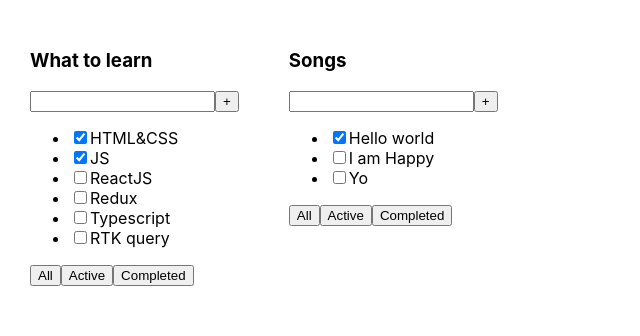
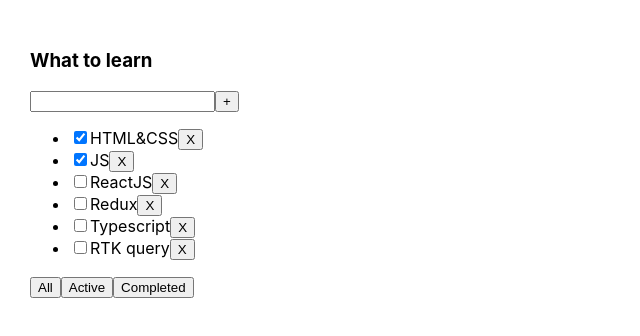
Before and after one commit to Maksimus39/practickTodolistPractic, a React (Create React App) app: page / in a window 1280 px wide. Shown: the top 336 px of the page, without its empty margins (0-640 px from the left). Built offline with nearby package versions, Linux system fonts and the light colour scheme.

Commit message:
lesson -2

```diff
--- a/src/App.tsx
+++ b/src/App.tsx
@@ -1,29 +1,54 @@
-import React from 'react';
+import React, {useState} from 'react';
 import './App.css';
 import {TaskType, Todolist} from "./Todolist";
 
+
+export type FilterValuesType = 'All' | 'Active' | 'Completed'
+
 function App() {
 
-    const tasks1: TaskType[] = [
+    const [tasks, setTasks] = useState<TaskType[]>([
         {id: 1, title: 'HTML&CSS', isDone: true},
         {id: 2, title: 'JS', isDone: true},
         {id: 3, title: 'ReactJS', isDone: false},
         {id: 4, title: 'Redux', isDone: false},
         {id: 5, title: 'Typescript', isDone: false},
         {id: 6, title: 'RTK query', isDone: false},
-    ]
+    ])
+    const [filter, setFilter] = useState<FilterValuesType>('All')
 
-    const tasks2: Array<TaskType> = [
-        { id: 1, title: 'Hello world', isDone: true },
-        { id: 2, title: 'I am Happy', isDone: false },
-        { id: 3, title: 'Yo', isDone: false },
-    ]
-    // const tasks2:TaskType[] = []
+    // filter box task
+    let tasksForTodolist = tasks
+    if (filter === 'Active') {
+        tasksForTodolist = tasks.filter(ts => ts.isDone === false)
+    }
+    if (filter === 'Completed') {
+        tasksForTodolist = tasks.filter(ts => ts.isDone === true)
+    }
+
+
+    // function remove task
+    const removeTask = (taskId: number) => {
+        const filteredTasks = tasks.filter(ts => ts.id !== taskId)
+        setTasks(filteredTasks)
+        console.log(filteredTasks)
+    }
+    // function changeFilter
+    const changeFilter = (filter:FilterValuesType) => {
+      setFilter(filter)
+    }
+
 
     return (
         <div className="App">
-            <Todolist title={'What to learn'} tasks={tasks1}/>
-            <Todolist title={'Songs'} tasks={tasks2}/>
+            <Todolist
+                title={'What to learn'}
+                tasks={tasksForTodolist}
+                removeTask={removeTask}
+                changeFilter={changeFilter}
+
+
+            />
         </div>
     );
 }
--- a/src/Button.tsx
+++ b/src/Button.tsx
@@ -1,7 +1,8 @@
 type ButtonPropsType = {
     title: string
+    onClick?:()=>void
 }
 
-export const Button = ({ title }: ButtonPropsType) => {
-    return <button>{title}</button>
+export const Button = ({ title,onClick }: ButtonPropsType) => {
+    return <button onClick={onClick}>{title}</button>
 }
--- a/src/Todolist.tsx
+++ b/src/Todolist.tsx
@@ -1,5 +1,6 @@
 import React from "react";
 import {Button} from "./Button";
+import {FilterValuesType} from "./App";
 
 export type TaskType = {
     id: number
@@ -11,9 +12,11 @@
 type PropsType = {
     title: string
     tasks: TaskType[]
+    removeTask: (taskId: number) => void
+    changeFilter: (filter: FilterValuesType) => void
 }
 
-export const Todolist = ({title, tasks}: PropsType) => {
+export const Todolist = ({title, tasks, removeTask, changeFilter}: PropsType) => {
     return (
         <div>
             <h3>{title}</h3>
@@ -29,22 +32,16 @@
                                 <input type="checkbox"
                                        checked={task.isDone}/>
                                 <span>{task.title}</span>
+                                <Button title={'X'} onClick={() => removeTask(task.id)}/>
                             </li>
                         )
                     })}
-                    {/*<li><input type="checkbox" checked={tasks[0].isDone}/> <span>{tasks[0].title}</span></li>*/}
-                    {/*<li><input type="checkbox" checked={tasks[1].isDone}/> <span>{tasks[1].title}</span></li>*/}
-                    {/*<li><input type="checkbox" checked={tasks[2].isDone}/> <span>{tasks[2].title}</span></li>*/}
                 </ul>}
             </div>
-
             <div>
-                <Button title={'All'}/>
-                <Button title={'Active'}/>
-                <Button title={'Completed'}/>
-                {/*<button>All</button>*/}
-                {/*<button>Active</button>*/}
-                {/*<button>Completed</button>*/}
+                <Button title={'All'} onClick={() => changeFilter('All')}/>
+                <Button title={'Active'} onClick={() => changeFilter("Active")}/>
+                <Button title={'Completed'} onClick={() => changeFilter("Completed")}/>
             </div>
         </div>
     )
```
